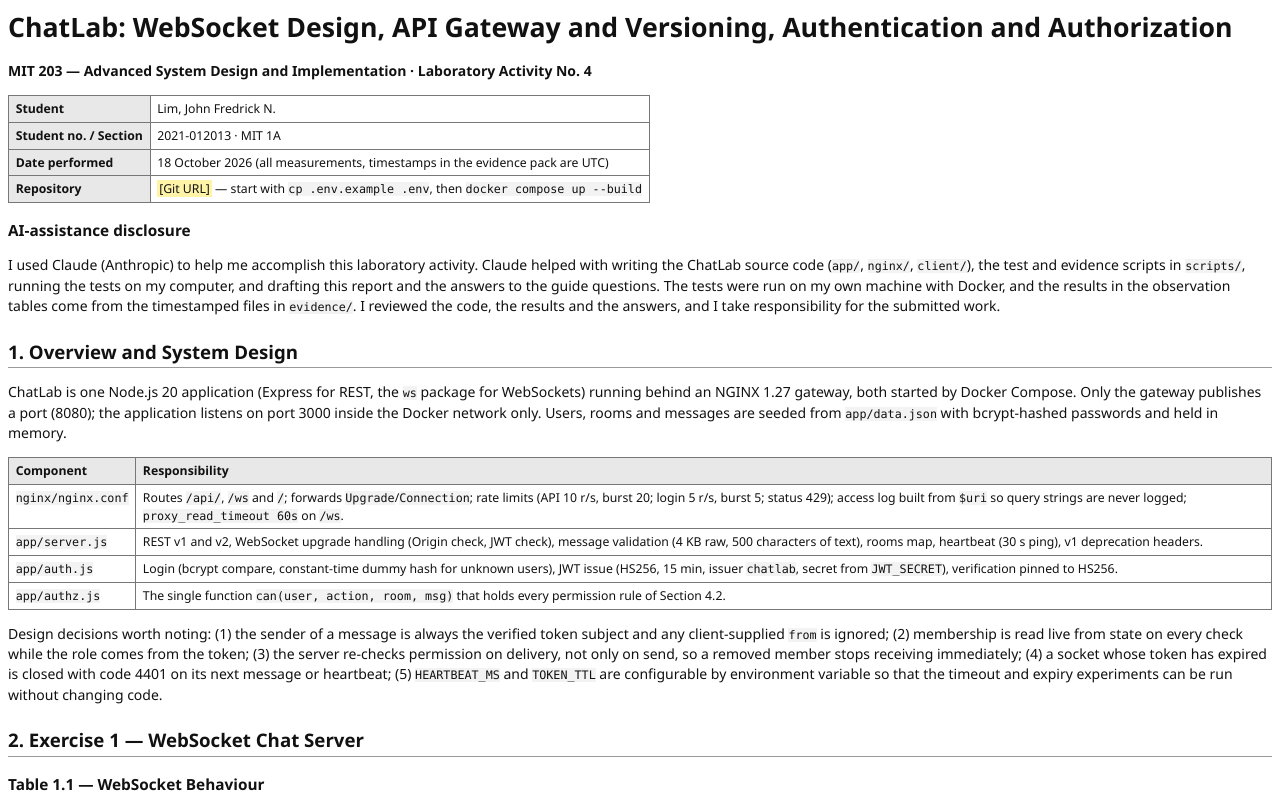
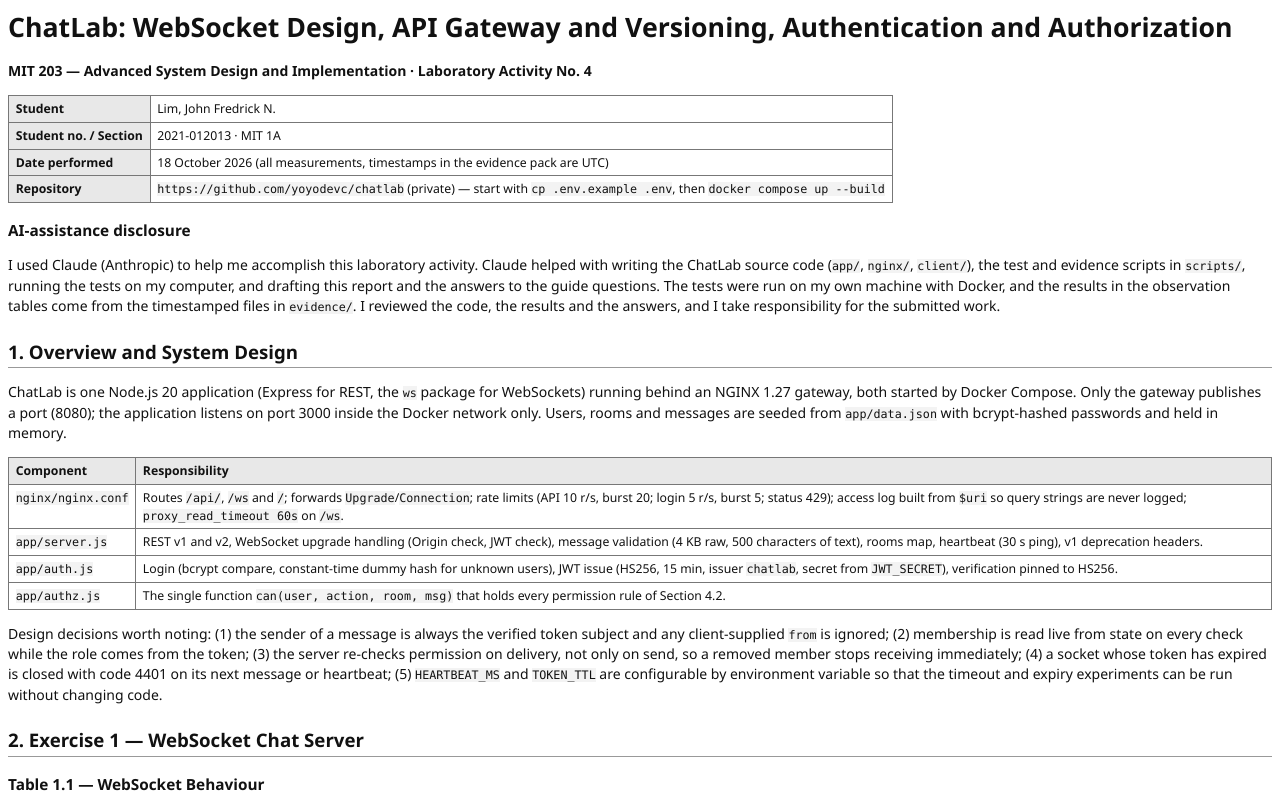
Before and after one commit to yoyodevc/chatlab, a plain HTML site: page report/report.html in a window 1280 px wide. Shown: the top 800 px of the page. Drawn offline with Linux system fonts and the light colour scheme.

Commit message:
Add repository URL to report

```diff
--- a/report/report.html
+++ b/report/report.html
@@ -19,7 +19,7 @@ code, pre { font: 8.8pt Consolas, monospace; background: #f3f3f3; } pre { paddin
 <tr><th>Student</th><td>Lim, John Fredrick N.</td></tr>
 <tr><th>Student no. / Section</th><td>2021-012013 &middot; MIT 1A</td></tr>
 <tr><th>Date performed</th><td>18 October 2026 (all measurements, timestamps in the evidence pack are UTC)</td></tr>
-<tr><th>Repository</th><td><span class="fill">[Git URL]</span> &mdash; start with <code>cp .env.example .env</code>, then <code>docker compose up --build</code></td></tr>
+<tr><th>Repository</th><td><code>https://github.com/yoyodevc/chatlab</code> (private) &mdash; start with <code>cp .env.example .env</code>, then <code>docker compose up --build</code></td></tr>
 </table>
 
 <h3>AI-assistance disclosure</h3>
```
Also changed, not shown: 1 other file.
